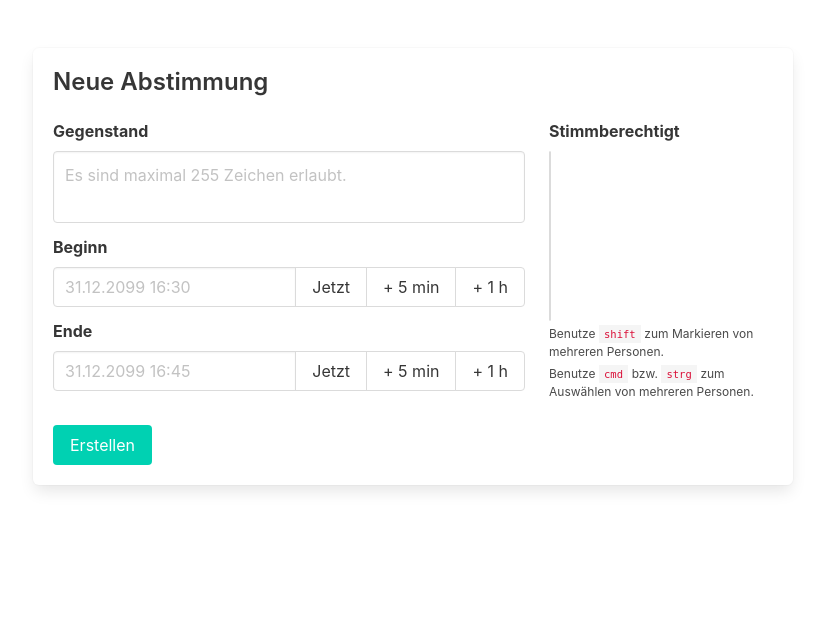
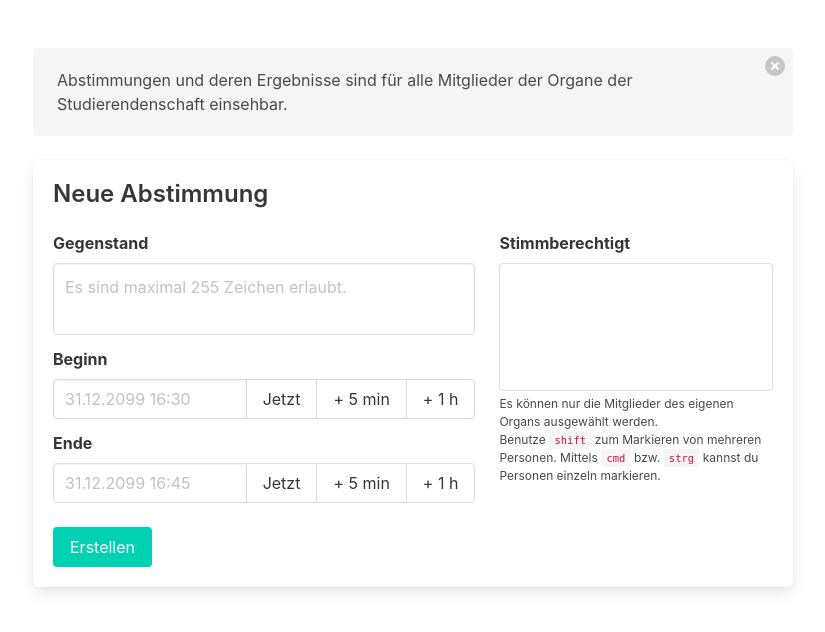
Before and after one commit to aiventimptner/faking-vote, a Django app: page /votes/create/ in a window 1280 px wide. Shown: the part 52-684 px from the top of the page, without its empty margins (227-1052 px from the left). Run offline with Django 3.2, Linux system fonts and the light colour scheme; the visitor is signed in with stand-in values (Sample User, id 1); data comes from the database, SQL or seed files in the repository; data that the repository does not hold is empty; some libraries are stand-ins or nearby versions.

Commit message:
Move notifications outside of content box

```diff
--- a/votes/forms.py
+++ b/votes/forms.py
@@ -65,7 +65,7 @@ class DecisionForm(forms.ModelForm):
                 'rows': 2,
             }),
             'voters': forms.SelectMultiple(attrs={
-                'size': 8,
+                'size': 6,
             }),
             'start': forms.DateTimeInput(attrs={
                 'class': "input",
--- a/votes/templates/votes/create.html
+++ b/votes/templates/votes/create.html
@@ -9,6 +9,11 @@
 {% endblock %}
 
 {% block column %}
+    <div class="notification">
+        <button class="delete"></button>
+        Abstimmungen und deren Ergebnisse sind für alle Mitglieder der Organe der Studierendenschaft einsehbar.
+    </div>
+
     <div class="box">
         <h1 class="title is-4">Neue Abstimmung</h1>
         <form method="post">
@@ -47,20 +52,18 @@
                     </div>
                 </div>
 
-                <div class="column is-one-third">
+                <div class="column is-two-fifths">
                     <div class="field">
                         <label class="label" for="{{ form.voters.id_for_label }}">{{ form.voters.label }}</label>
 
-                        <div class="select is-multiple">
+                        <div class="select is-multiple is-fullwidth">
                             {{ form.voters }}
                         </div>
 
                         <p class="help">
+                            Es können nur die Mitglieder des eigenen Organs ausgewählt werden.<br>
                             Benutze <code>shift</code> zum Markieren von mehreren Personen.
-                        </p>
-
-                        <p class="help">
-                            Benutze <code>cmd</code> bzw. <code>strg</code> zum Auswählen von mehreren Personen.
+                            Mittels <code>cmd</code> bzw. <code>strg</code> kannst du Personen einzeln markieren.
                         </p>
 
                         {% for error in form.voters.errors %}
```
Also changed, not shown: votes/templates/votes/vote.html (+8 -9 lines).
